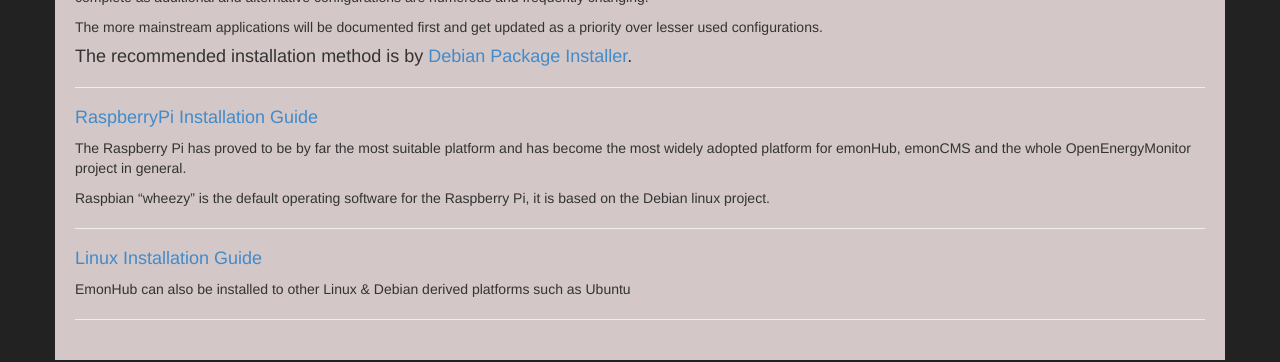
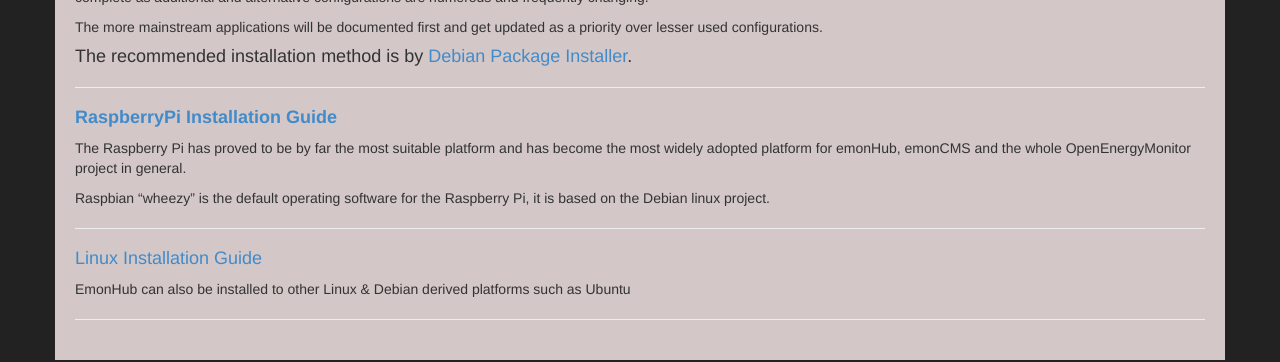
Before and after one commit to otherWIP/otherwip.github.io, a Jekyll site: the page built from documentation/install/index.md, in a window 1280 px wide. Shown: the part 159-521 px from the top of the page. Built offline with Jekyll 4.4.1, drawn with Linux system fonts in a browser that asks for light colours; nearby versions of some CDN libraries.

```diff
--- a/documentation/install/index.md
+++ b/documentation/install/index.md
@@ -19,7 +19,7 @@ The more mainstream applications will be documented first and get updated as a p
 
 ------------------------------
 
-####[RaspberryPi Installation Guide]({{site.page}}install/raspberrypi)
+####**[RaspberryPi Installation Guide]({{site.page}}install/raspberrypi)**
 
 The Raspberry Pi has proved to be by far the most suitable platform and has become the most widely adopted platform for emonHub, emonCMS and the whole OpenEnergyMonitor project in general.
 
```
